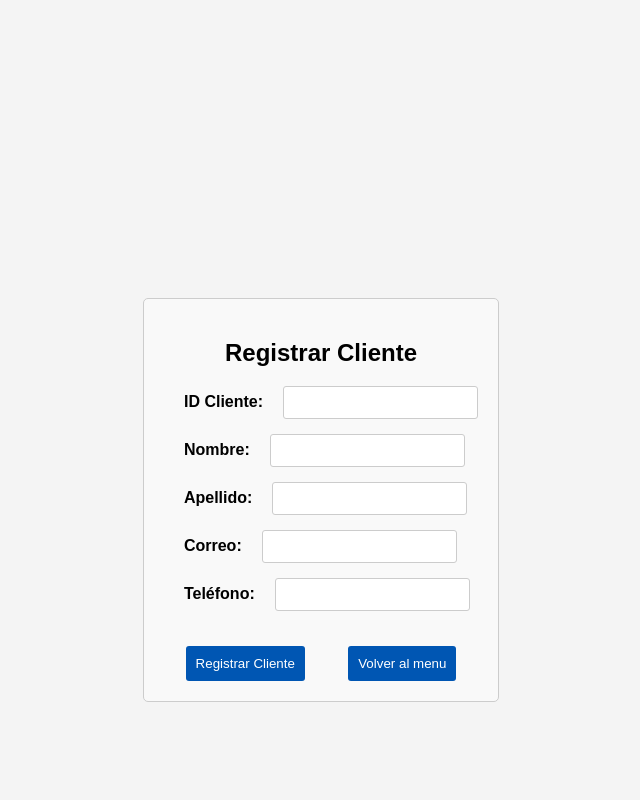
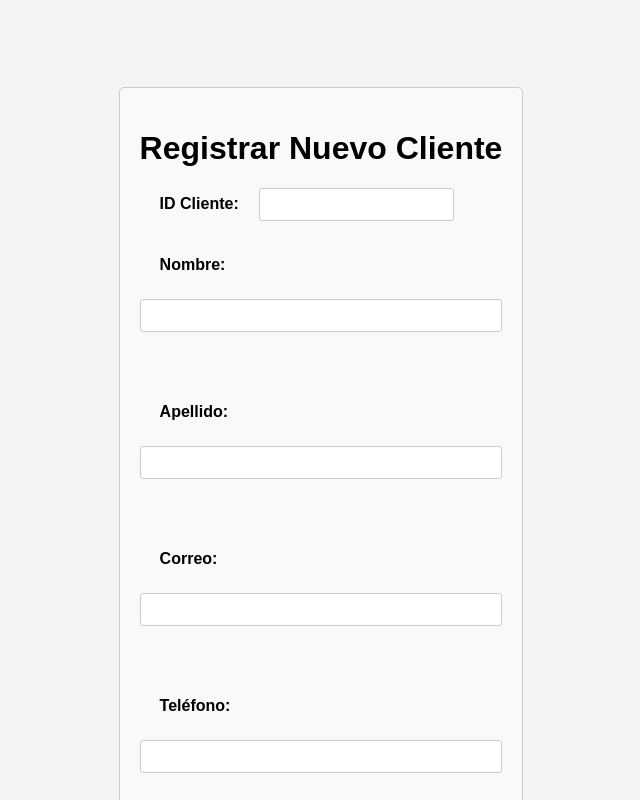
Before and after one commit to DjSantech/TurboCarsDatabase, a React (Create React App) app: page /registrar-cliente in a window 1280 px wide. Shown: the top 800 px of the page, without its empty margins (319-959 px from the left). Built offline with nearby package versions, Linux system fonts and the light colour scheme.

Commit message:
Registrar cliente conectado a la base de datos

```diff
--- a/src/components/RegistrarCliente.js
+++ b/src/components/RegistrarCliente.js
@@ -1,10 +1,11 @@
 import React, { useState } from 'react';
 import { Link } from 'react-router-dom';
-import '../styles/RegistrarClientes.css'; // Asegúrate de tener un archivo CSS para los estilos
+import '../styles/RegistrarClientes.css';
+
 
 const RegistrarCliente = () => {
-    const [cliente, setCliente] = useState({
-        id: '',
+    const [formData, setFormData] = useState({
+        ID_cliente:'',
         nombre: '',
         apellido: '',
         correo: '',
@@ -13,73 +14,90 @@ const RegistrarCliente = () => {
 
     const handleChange = (e) => {
         const { name, value } = e.target;
-        setCliente({ ...cliente, [name]: value });
+        setFormData({
+            ...formData,
+            [name]: value,
+        });
     };
 
-    const handleSubmit = (e) => {
+    const handleSubmit = async (e) => {
         e.preventDefault();
-        // Aquí puedes agregar la lógica para enviar los datos a tu servidor
-        console.log(cliente);
-        // Puedes hacer una solicitud POST para enviar la información
+
+        // Enviar los datos al servidor PHP
+        try {
+            const response = await fetch('http://localhost/registrar_cliente.php', {
+                method: 'POST',
+                headers: {
+                    'Content-Type': 'application/x-www-form-urlencoded',
+                },
+                body: new URLSearchParams(formData).toString()
+            });
+
+            const result = await response.json();
+            alert(result.message); // Mostrar el mensaje de éxito o error
+        } catch (error) {
+            console.error("Error en la solicitud:", error);
+        }
     };
 
     return (
         <div className="registrar-cliente">
-            <h2>Registrar Cliente</h2>
+            <h1>Registrar Nuevo Cliente</h1>
             <form onSubmit={handleSubmit}>
+
                 <div>
-                    <label>ID Cliente:</label>
+                    <label htmlFor="ID_cliente">ID Cliente:</label>
                     <input
                         type="text"
-                        name="id"
-                        value={cliente.id}
+                        name="ID_cliente"
+                        value={formData.ID_cliente}
                         onChange={handleChange}
                         required
                     />
                 </div>
-                <div>
-                    <label>Nombre:</label>
+                <label htmlFor="nombre">Nombre:</label>
                 <input
                     type="text"
+                    id="nombre"
                     name="nombre"
-                        value={cliente.nombre}
+                    value={formData.nombre}
                     onChange={handleChange}
                     required
-                    />
-                </div>
-                <div>
-                    <label>Apellido:</label>
+                /><br /><br />
+
+                <label htmlFor="apellido">Apellido:</label>
                 <input
                     type="text"
+                    id="apellido"
                     name="apellido"
-                        value={cliente.apellido}
+                    value={formData.apellido}
                     onChange={handleChange}
                     required
-                    />
-                </div>
-                <div>
-                    <label>Correo:</label>
+                /><br /><br />
+
+                <label htmlFor="correo">Correo:</label>
                 <input
                     type="email"
+                    id="correo"
                     name="correo"
-                        value={cliente.correo}
+                    value={formData.correo}
                     onChange={handleChange}
                     required
-                    />
-                </div>
-                <div>
-                    <label>Teléfono:</label>
+                /><br /><br />
+
+                <label htmlFor="telefono">Teléfono:</label>
                 <input
                     type="tel"
+                    id="telefono"
                     name="telefono"
-                        value={cliente.telefono}
+                    value={formData.telefono}
                     onChange={handleChange}
                     required
-                    />
-                </div>
-                <div className="botones-clientes">
-                <button type="submit">Registrar Cliente</button>
-                <Link to="/BaseDeDatos"><button >Volver al menu</button></Link>
+                /><br /><br />
+
+                <div className='botones-clientes'>
+                <input type="submit" value="Registrar Cliente" />
+                <Link to="/BaseDeDatos"><button>Volver al menú</button></Link>
                 </div>
                 </form>
         </div>
--- a/src/components/RegistrarVenta.js
+++ b/src/components/RegistrarVenta.js
@@ -1,24 +1,40 @@
 import React, { useState, useEffect } from 'react';
 import { Link } from 'react-router-dom';
 import '../styles/RegistrarVenta.css';
-import axios from 'axios';
 
 const RegistrarVenta = () => {
     const [clientes, setClientes] = useState([]);
     const [idCliente, setIdCliente] = useState('');
     const [fecha, setFecha] = useState('');
-    const [totalVenta, setTotalVenta] = useState('');
+    const [totalVenta, setTotalVenta] = useState(0);
+    const [carros, setCarros] = useState([]);
+    const [carrosSeleccionados, setCarrosSeleccionados] = useState([]);
 
     useEffect(() => {
-        // Obtener la lista de clientes de la base de datos
-        axios.get('http://localhost/tu_carpeta_php/obtener_clientes.php')
-            .then(response => {
-                setClientes(response.data);
-            })
-            .catch(error => {
-                console.error('Error al obtener la lista de clientes:', error);
-            });
+        // Obtener la lista de clientes
+        fetch('http://localhost/tu_carpeta_php/obtener_clientes.php')
+            .then(response => response.json())
+            .then(data => setClientes(data))
+            .catch(error => console.error('Error al obtener la lista de clientes:', error));
+
+        // Obtener la lista de carros
+        fetch('http://localhost/tu_carpeta_php/obtener_carros.php')
+            .then(response => response.json())
+            .then(data => setCarros(data))
+            .catch(error => console.error('Error al obtener la lista de carros:', error));
     }, []);
+
+    const handleCarroSeleccionado = (e) => {
+        const opcionesSeleccionadas = Array.from(e.target.selectedOptions, option => option.value);
+        setCarrosSeleccionados(opcionesSeleccionadas);
+
+        // Calcular el total sumando los precios de los carros seleccionados
+        const total = opcionesSeleccionadas.reduce((acc, idCarro) => {
+            const carro = carros.find(c => c.id_carro === idCarro);
+            return acc + (carro ? carro.precio : 0);
+        }, 0);
+        setTotalVenta(total);
+    };
 
     const handleSubmit = (e) => {
         e.preventDefault();
@@ -26,22 +42,28 @@ const RegistrarVenta = () => {
         const ventaData = {
             id_cliente: idCliente,
             fecha: fecha,
-            total_venta: totalVenta
+            total_venta: totalVenta,
+            carros: carrosSeleccionados // Enviar los carros seleccionados
         };
 
-        // Hacer la petición POST al archivo PHP para registrar la venta
-        axios.post('http://localhost/tu_carpeta_php/registrar_venta.php', ventaData)
-            .then(response => {
-                console.log('Venta registrada:', response.data);
-                // Aquí puedes manejar la respuesta después de registrar la venta
-            })
-            .catch(error => {
-                console.error('Hubo un error al registrar la venta:', error);
-            });
+        // Enviar los datos al servidor
+        fetch('http://localhost/tu_carpeta_php/registrar_venta.php', {
+            method: 'POST',
+            headers: {
+                'Content-Type': 'application/json',
+            },
+            body: JSON.stringify(ventaData),
+        })
+        .then(response => response.json())
+        .then(data => {
+            console.log('Venta registrada:', data);
+        })
+        .catch(error => {
+            console.error('Error al registrar la venta:', error);
+        });
     };
 
     return (
-
         <div className='registrar-venta'>
             <h2>Registrar Venta</h2>
             <form onSubmit={handleSubmit}>
@@ -57,22 +79,31 @@ const RegistrarVenta = () => {
                     </select>
                 </div>
                 <div>
+                    <label>Selecciona los carros:</label>
+                    <select multiple value={carrosSeleccionados} onChange={handleCarroSeleccionado} required>
+                        {carros.map(carro => (
+                            <option key={carro.id_carro} value={carro.id_carro}>
+                                {carro.modelo} - ${carro.precio}
+                            </option>
+                        ))}
+                    </select>
+                </div>
+                <div>
                     <label>Fecha:</label>
                     <input type="date" value={fecha} onChange={(e) => setFecha(e.target.value)} required />
                 </div>
                 <div>
                     <label>Total Venta:</label>
-                    <input type="number" value={totalVenta} onChange={(e) => setTotalVenta(e.target.value)} required />
+                    <input type="number" value={totalVenta} readOnly />
                 </div>
                 <div className="botones-ventas">
-                <button type="submit">Registrar Venta</button>
-                <Link to="/registrar-cliente"><button >Registrar Cliente</button></Link>
-                <Link to="/BaseDeDatos"><button >Volver al menu</button></Link>
+                    <button type="submit">Registrar Venta</button>
+                    <Link to="/registrar-cliente"><button>Registrar Cliente</button></Link>
+                    <Link to="/BaseDeDatos"><button>Volver al menú</button></Link>
                 </div>
             </form>
         </div>
     );
 };
 
-
 export default RegistrarVenta;
```
Lines whose indentation alone changed are shown as unchanged.
